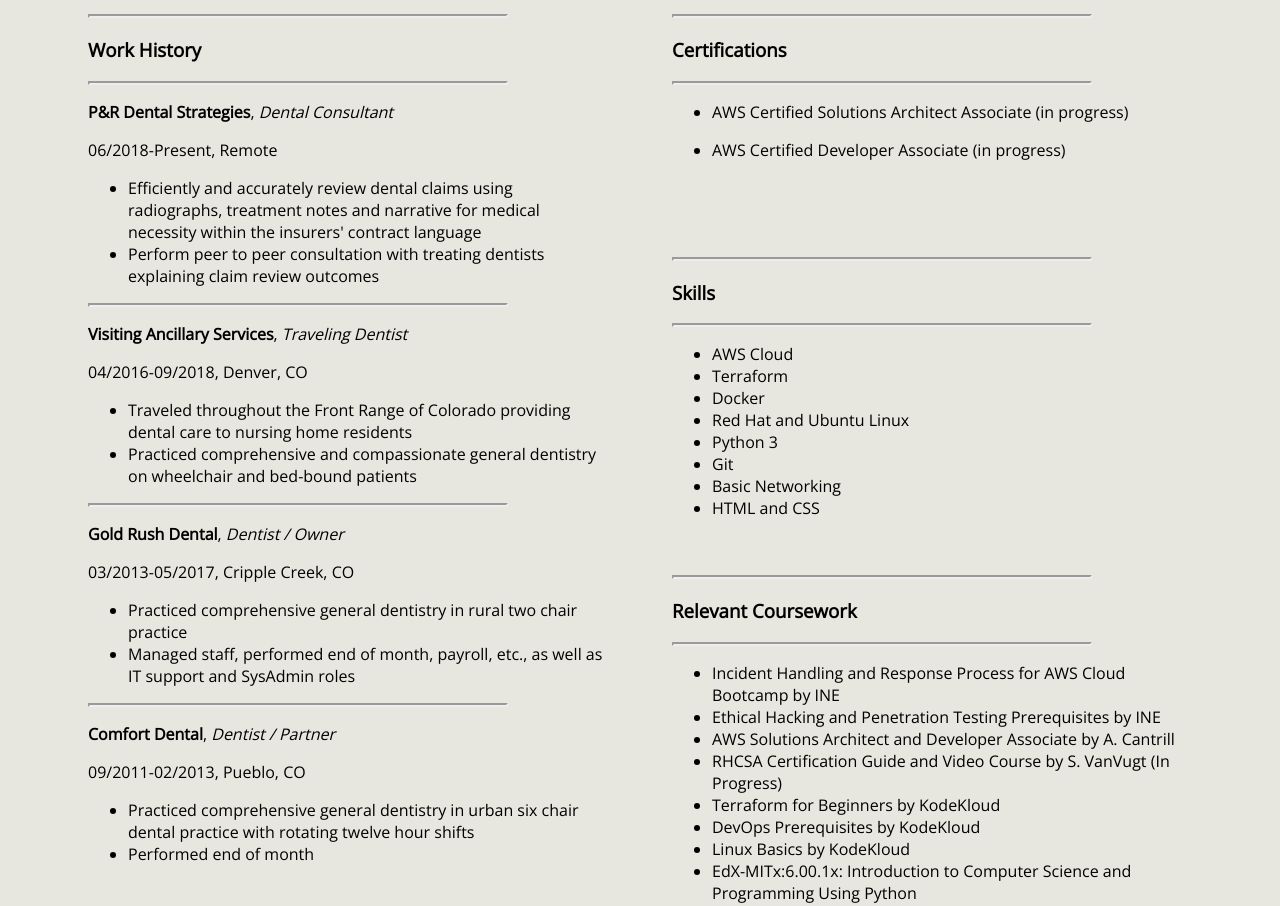
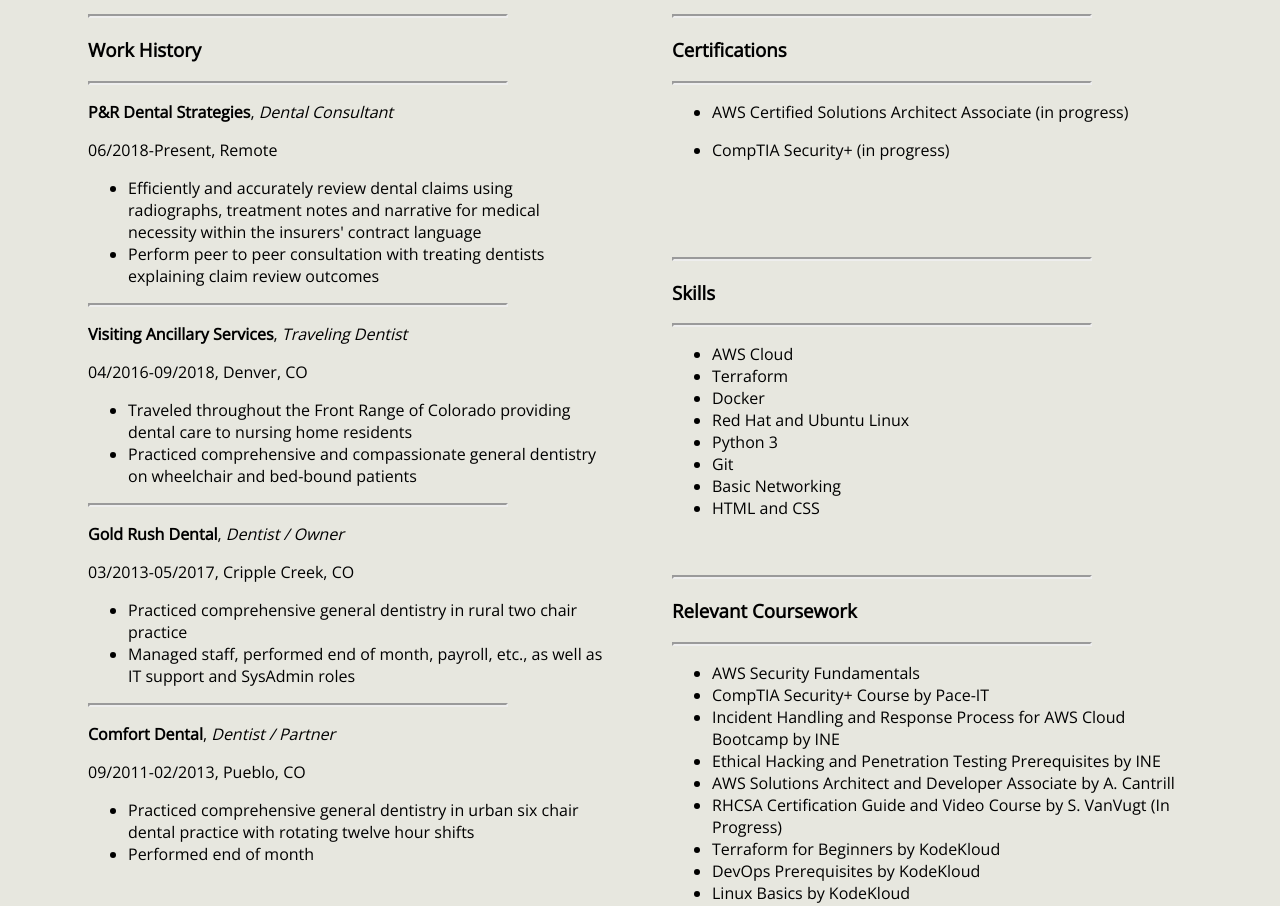
Before and after one commit to CuriousCloud/Cloud-Resume-Challenge, a website: page frontend_files/index.html in a window 1280 px wide. Shown: the part 680-1586 px from the top of the page. Drawn offline with nearby package versions, Linux system fonts and the light colour scheme; no server answers.

Commit message:
resume update

```diff
--- a/frontend_files/index.html
+++ b/frontend_files/index.html
@@ -67,7 +67,7 @@
 
       </ul>
       <ul>
-        <li>AWS Certified Developer Associate (in progress)</li>
+        <li>CompTIA Security+ (in progress)</li>
 
       </ul>
     </section>
@@ -77,6 +77,8 @@
       <h3>Relevant Coursework</h3>
       <hr class="headerline">
       <ul>
+        <li>AWS Security Fundamentals</li>
+        <li>CompTIA Security+ Course by Pace-IT</li>
         <li>Incident Handling and Response Process for AWS Cloud Bootcamp by INE</li>
         <li>Ethical Hacking and Penetration Testing Prerequisites by INE</li>
         <li>AWS Solutions Architect and Developer Associate by A. Cantrill</li>
```
Also changed, not shown: 1 other file.
